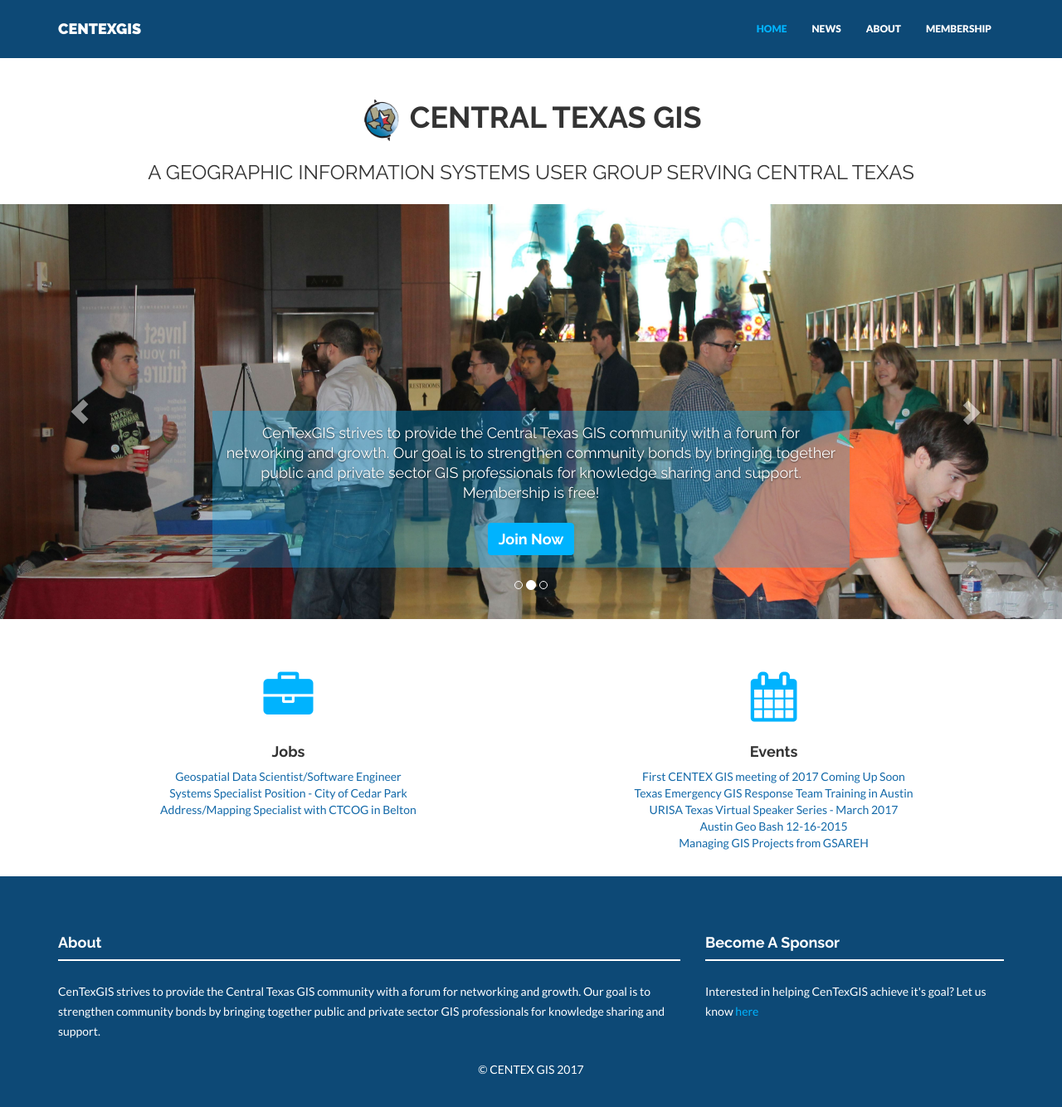
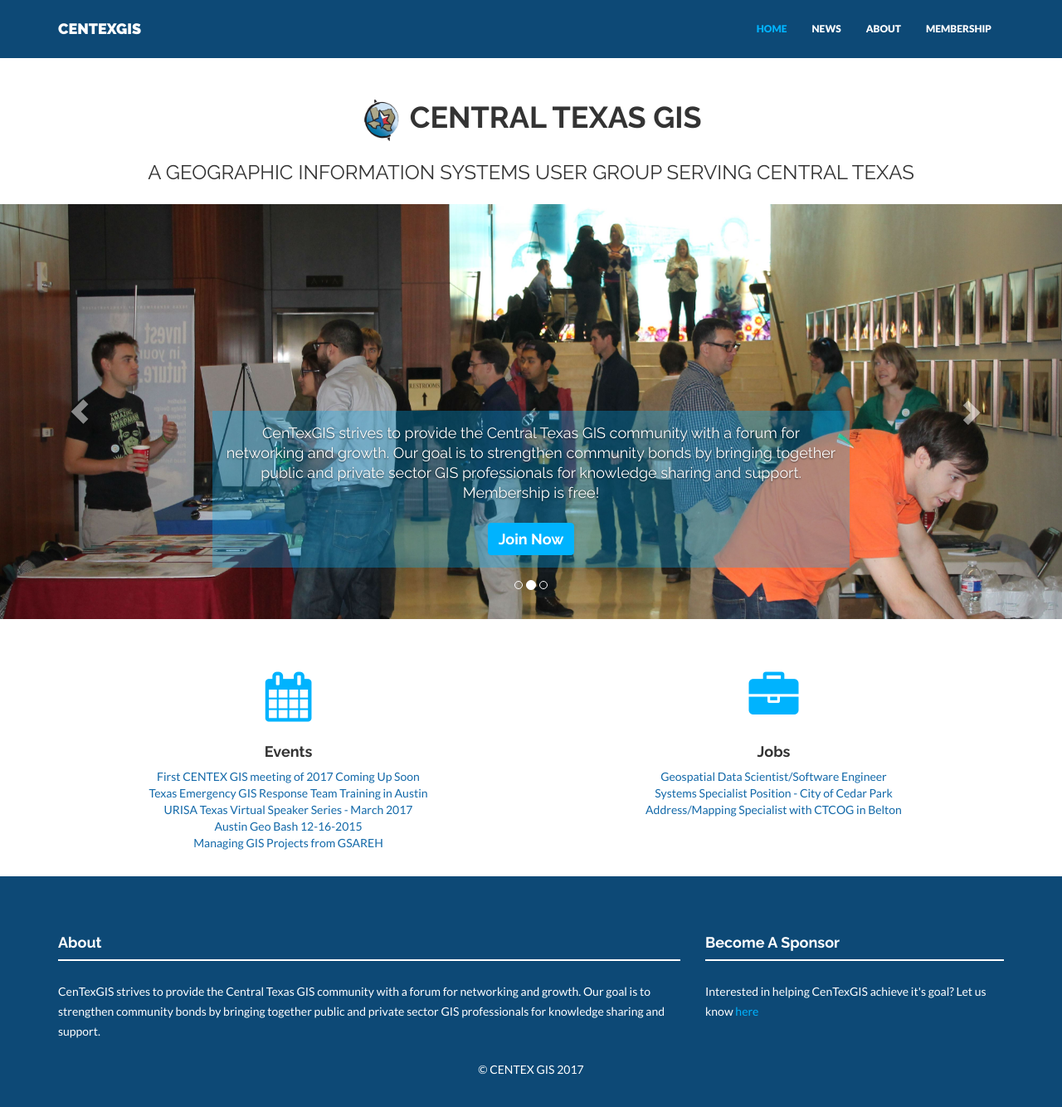
Before and after one commit to centexgis/centexgis.github.io, a Jekyll site: the page built from index.html, in a window 1280 px wide and 1373 px high. Shown: the top 1334 px of the window at 83% size. Built offline with Jekyll 4.4.1, drawn with Linux system fonts in a browser that asks for light colours; nearby versions of some CDN libraries.

Commit message:
re-order events & jobs columns

```diff
--- a/index.html
+++ b/index.html
@@ -7,6 +7,15 @@ permalink: /
   <div class="container">
     <div class="row centered">
 
+		<div class="col-md-6">
+            <a href="/category/#events"><i class="fa fa-calendar"></i></a>
+            <h4>Events</h4>
+            {% for event in site.categories['events'] limit:5 %}
+                <a href="{{event.url | prepend: site.baseurl}}">{{event.title}}</a></br>
+            {% endfor %}
+
+        </div>
+
         <div class="col-md-6">
             <a href="/category/#Jobs"><i class="fa fa-briefcase"></i></a>
             <h4>Jobs</h4>
@@ -15,14 +24,6 @@ permalink: /
             {% endfor %}
 
         </div>
-        <div class="col-md-6">
-            <a href="/category/#events"><i class="fa fa-calendar"></i></a>
-            <h4>Events</h4>
-            {% for event in site.categories['events'] limit:5 %}
-                <a href="{{event.url | prepend: site.baseurl}}">{{event.title}}</a></br>
-            {% endfor %}
-
-        </div>
 
       </div>
     </div><!--/row -->
```
